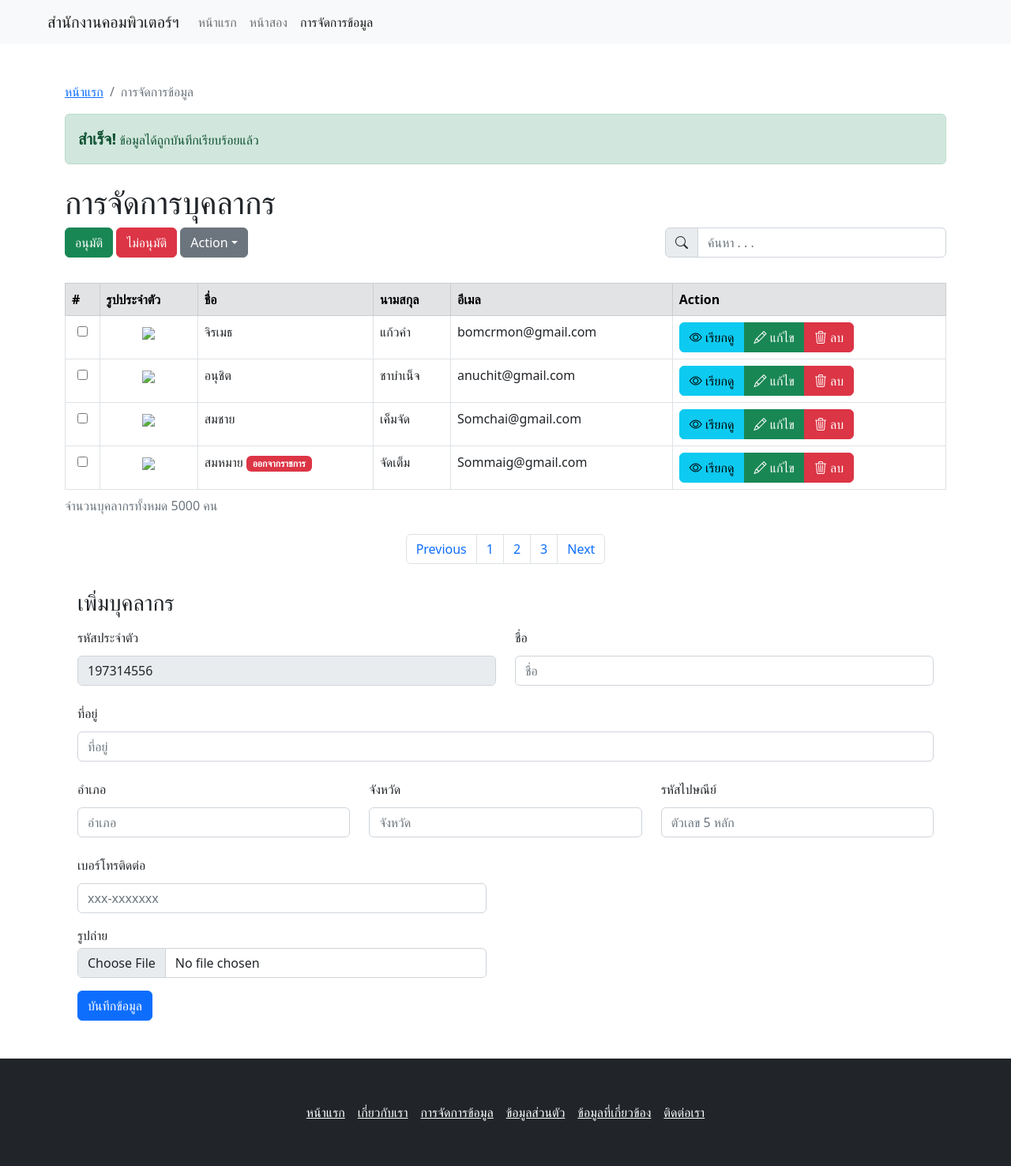
After one commit to bomcrmon/WebApp_EnetC, a PHP site: page /Bootstrap2.html in a window 1280 px wide. The commit adds this page. Shown: the whole page at 79% size. Run offline with PHP 8.4, Linux system fonts and the light colour scheme; some libraries are stand-ins or nearby versions.

Commit message:
bootstrap2 f

```diff
--- /dev/null
+++ b/Bootstrap2.html
@@ -0,0 +1,258 @@
+<!DOCTYPE html>
+<html lang="en">
+<head>
+    <meta charset="UTF-8">
+    <meta http-equiv="X-UA-Compatible" content="IE=edge">
+    <meta name="viewport" content="width=device-width, initial-scale=1.0">
+    <!-- CSS only -->
+    <link href="https://cdn.jsdelivr.net/npm/bootstrap@5.2.2/dist/css/bootstrap.min.css" rel="stylesheet" integrity="sha384-Zenh87qX5JnK2Jl0vWa8Ck2rdkQ2Bzep5IDxbcnCeuOxjzrPF/et3URy9Bv1WTRi" crossorigin="anonymous">
+    <link rel="stylesheet" href="https://cdn.jsdelivr.net/npm/bootstrap-icons@1.9.1/font/bootstrap-icons.css">
+    <title>Bootstrap2</title>
+</head>
+<body>
+    <nav class="navbar navbar-expand-lg bg-light px-5">
+        <div class="container-fluid">
+          <a class="navbar-brand" href="#">สำนักงานคอมพิวเตอร์ฯ</a>
+          <button class="navbar-toggler" type="button" data-bs-toggle="collapse" data-bs-target="#navbarNav" aria-controls="navbarNav" aria-expanded="false" aria-label="Toggle navigation">
+            <span class="navbar-toggler-icon"></span>
+          </button>
+          <div class="collapse navbar-collapse" id="navbarNav">
+            <ul class="navbar-nav">
+              <li class="nav-item">
+                <a class="nav-link " aria-current="page" href="#">หน้าแรก</a>
+              </li>
+              <li class="nav-item">
+                <a class="nav-link" href="#">หน้าสอง</a>
+              </li>
+              <li class="nav-item">
+                <a class="nav-link active" href="#">การจัดการข้อมูล</a>
+              </li>
+            </ul>
+          </div>
+        </div>
+    </nav>
+    <main class="m-5">
+        <section class="container">
+            <ol class="breadcrumb mt-4">
+                <li class="breadcrumb-item"><a href="#">หน้าแรก</a></li>
+                <li class="breadcrumb-item active">การจัดการข้อมูล</li>
+            </ol>
+        </section>
+
+        <section class="container">
+            <div class="alert alert-success">
+                <span class="fw-bold fs-5">สำเร็จ!</span>
+                ข้อมูลได้ถูกบันทึกเรียบร้อยแล้ว
+            </div>
+            <h1 class="text-lg-start mt-4">การจัดการบุคลากร</h1>
+            <div class="row">
+                <div class="col-lg-5 text-lg-start mb-3">
+                    <button class="btn btn-success">อนุมัติ</button>
+                    <button class="btn btn-danger">ไม่อนุมัติ</button>
+                    <div class="btn-group">
+                        <button class="btn btn-secondary dropdown-toggle"data-bs-toggle="dropdown" aria-expanded="false">Action</button>
+                        <ul class="dropdown-menu">
+                            <li><a href="#" class="dropdown-item">เรียกดู</a></li>
+                            <li><a href="#" class="dropdown-item">แก้ไข</a></li>
+                            <li><a href="#" class="dropdown-item">ลบ</a></li>
+
+                        </ul>
+                    </div>
+                </div>
+                <div class="col-lg-4 offset-lg-3">
+                    <div class="input-group mb-3">
+                        <span class="input-group-text"><i class="bi bi-search"></i></span>
+                        <input type="text" class="form-control" placeholder="ค้นหา . . .">
+                    </div>
+                </div>
+            </div>
+            <div class="row mt-3">
+                <div class="col-lg-12">
+                    <div class="table-responsive">
+                        <table class="table table-bordered">
+                            <caption>จำนวนบุคลากรทั้งหมด 5000 คน</caption>
+                            <thead class="table-secondary">
+                                <tr><th>#</th><th>รูปประจำตัว</th><th>ชื่อ</th><th>นามสกุล</th><th>อีเมล</th><th>Action</th></tr>
+                            </thead>
+                            <tbody>
+                                <tr>
+                                    <th scope="row" class="text-center"><input type="checkbox"></th>
+                                    <td class="text-center"><img src="#"></td>
+                                    <td>จิรเมธ</td>
+                                    <td>แก้วคำ</td>
+                                    <td>bomcrmon@gmail.com</td>
+                                    <td>
+                                        <div class="btn-group">
+                                            <button type="button" class="btn btn-info">
+                                                <i class="bi bi-eye"></i> เรียกดู</button>
+                                            <button type="button" class="btn btn-success"><i class="bi bi-pencil"></i> แก้ไข</button>
+                                            <button type="button" class="btn btn-danger"><i class="bi bi-trash3"></i> ลบ</button>
+                                        </div>
+                                    </td>
+                                </tr>
+                                <tr>
+                                    <th scope="row" class="text-center"><input type="checkbox"></th>
+                                    <td class="text-center"><img src="#"></td>
+                                    <td>อนุชิต</td>
+                                    <td>ชาบำเน็จ</td>
+                                    <td>anuchit@gmail.com</td>
+                                    <td>
+                                        <div class="btn-group">
+                                            <button type="button" class="btn btn-info">
+                                                <i class="bi bi-eye"></i> เรียกดู</button>
+                                            <button type="button" class="btn btn-success"><i class="bi bi-pencil"></i> แก้ไข</button>
+                                            <button type="button" class="btn btn-danger"><i class="bi bi-trash3"></i> ลบ</button>
+                                        </div>
+                                    </td>
+                                </tr>
+                                <tr>
+                                    <th scope="row" class="text-center"><input type="checkbox"></th>
+                                    <td class="text-center"><img src="#"></td>
+                                    <td>สมชาย</td>
+                                    <td>เค็มจัด</td>
+                                    <td>Somchai@gmail.com</td>
+                                    <td>
+                                        <div class="btn-group">
+                                            <button type="button" class="btn btn-info" data-bs-toggle="modal" data-bs-target="#view-Modal">
+                                                <i class="bi bi-eye"></i> เรียกดู</button>
+                                            <button type="button" class="btn btn-success"><i class="bi bi-pencil"></i> แก้ไข</button>
+                                            <button type="button" class="btn btn-danger"><i class="bi bi-trash3"></i> ลบ</button>
+                                        </div>
+                                    </td>
+                                </tr>
+                                <tr>
+                                    <th scope="row" class="text-center"><input type="checkbox"></th>
+                                    <td class="text-center"><img src="#"></td>
+                                    <td>สมหมาย <div class="badge bg-danger">ออกจากราชการ</div></td>
+                                    <td>จัดเต็ม</td>
+                                    <td>Sommaig@gmail.com</td>
+                                    <td>
+                                        <div class="btn-group">
+                                            <button type="button" class="btn btn-info">
+                                                <i class="bi bi-eye"></i> เรียกดู</button>
+                                            <button type="button" class="btn btn-success"><i class="bi bi-pencil"></i> แก้ไข</button>
+                                            <button type="button" class="btn btn-danger"><i class="bi bi-trash3"></i> ลบ</button>
+                                        </div>
+                                    </td>
+                                </tr>
+
+                            </tbody>
+                        </table>
+                    </div>
+
+                    <!--pagination-->
+                    <div>
+                        <ul class="pagination justify-content-center">
+                            <li class="page-item"><a class="page-link" href="#">Previous</a></li>
+                            <li class="page-item"><a class="page-link" href="#">1</a></li>
+                            <li class="page-item"><a class="page-link" href="#">2</a></li>
+                            <li class="page-item"><a class="page-link" href="#">3</a></li>
+                            <li class="page-item"><a class="page-link" href="#">Next</a></li>
+                          </ul>
+                    </div>
+                </div>
+
+            </div>
+        </section>
+
+        <!--form-->
+        <section class="container">
+            <form class="m-3">
+                <div class="row">
+                    <h3>เพิ่มบุคลากร</h3>
+                    <div class="col-md-6">
+                        <div class="mb-3">
+                            <label for="code" class="col-form-label mb-1">รหัสประจำตัว</label>
+                            <input type="text" class="form-control" value="197314556" placeholder="รหัสประจำตัว" disabled>
+                        </div>
+                    </div>
+                    <div class="col-md-6">
+                        <div class="mb-3">
+                            <label for="code" class="col-form-label mb-1">ชื่อ</label>
+                            <input type="text" class="form-control" placeholder="ชื่อ">
+                        </div>
+                    </div>
+                    <div class="col-md-12">
+                        <div class="mb-3">
+                            <label for="code" class="col-form-label mb-1">ที่อยู่</label>
+                            <input type="text" class="form-control" placeholder="ที่อยู่">
+                        </div>
+                    </div>
+                    <div class="col-md-4">
+                        <div class="mb-3">
+                            <label for="code" class="col-form-label mb-1">อำเภอ</label>
+                            <input type="text" class="form-control" placeholder="อำเภอ">
+                        </div>
+                    </div>
+                    <div class="col-md-4">
+                        <div class="mb-3">
+                            <label for="code" class="col-form-label mb-1">จังหวัด</label>
+                            <input type="text" class="form-control" placeholder="จังหวัด">
+                        </div>
+                    </div>
+                    <div class="col-md-4">
+                        <div class="mb-3">
+                            <label for="code" class="col-form-label mb-1">รหัสไปษณีย์</label>
+                            <input type="text" class="form-control" placeholder="ตัวเลข 5 หลัก">
+                        </div>
+                    </div>
+                    <div class="row">
+                        <div class="col-md-6">
+                            <div class="mb-3">
+                                <label for="code" class="col-form-label mb-1">เบอร์โทรติดต่อ</label>
+                                <input type="text" class="form-control" placeholder="xxx-xxxxxxx">
+                            </div>
+                            <div class="mb-3">
+                                <label for="picture" class="form-label mb-1">รูปถ่าย</label>
+                                <input type="file" class="form-control">
+                            </div>
+                            <button class="btn btn-primary">บันทึกข้อมูล</button>
+                        </div>
+                    </div>
+
+            </form>
+
+
+        </section>
+        <div class="modal fade" id="view-Modal">
+            <div class="modal-dialog">
+              <div class="modal-content">
+                <div class="modal-header">
+                  <h1 class="modal-title fs-5">ประวัติ</h1>
+                  <button type="button" class="btn-close" data-bs-dismiss="modal" aria-label="Close"></button>
+                </div>
+                <div class="modal-body text-start">
+                    <div class="card">
+                        <div class="card-body">
+                            <img src="#"class="card-img-top">
+                            <h5 class="card-title pt-3">สมชาย เค็มจัด</h5>
+                            <p class="card-text">อาชีพนักฟุตบอลของสโมสรลิเวอร์พูล ปัจจุบันอายุ 38 ปี</p>
+                        </div>
+                    </div>
+
+                </div>
+                <div class="modal-footer">
+                  <button type="button" class="btn btn-secondary" data-bs-dismiss="modal">Close</button>
+                  <button type="button" class="btn btn-primary">Save changes</button>
+                </div>
+              </div>
+            </div>
+          </div>
+    </main>
+
+    <!--footer-->
+    <footer>
+        <div class="d-flex flex-wrap bg-dark p-2 py-5 justify-content-center">
+            <a href="#" class="p-2 text-white">หน้าแรก</a>
+            <a href="#" class="p-2 text-white">เกี่ยวกับเรา</a>
+            <a href="#" class="p-2 text-white">การจัดการข้อมูล</a>
+            <a href="#" class="p-2 text-white">ข้อมูลส่วนตัว</a>
+            <a href="#" class="p-2 text-white">ข้อมูลที่เกี่ยวข้อง</a>
+            <a href="#" class="p-2 text-white">ติดต่อเรา</a>
+
+        </div>
+    </footer>
+     <!-- JavaScript Bundle with Popper -->
+     <script src="https://cdn.jsdelivr.net/npm/bootstrap@5.2.2/dist/js/bootstrap.bundle.min.js" integrity="sha384-OERcA2EqjJCMA+/3y+gxIOqMEjwtxJY7qPCqsdltbNJuaOe923+mo//f6V8Qbsw3" crossorigin="anonymous"></script>
+</body>
+</html>
```
Also changed, not shown: index.php (+32 -17 lines), nav.php (added, +39 -0 lines), 1 other file.
